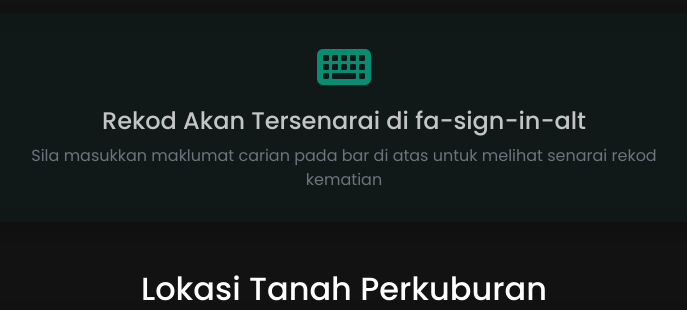
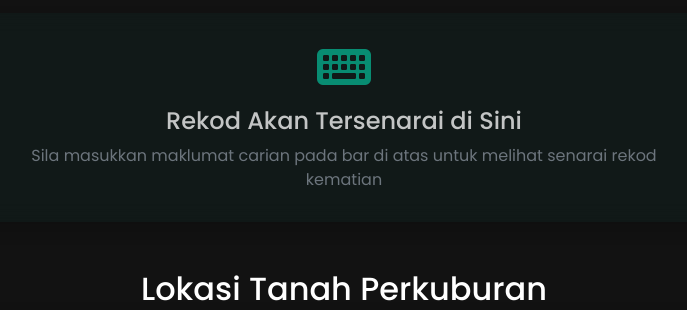
Before and after one commit to rvstanty/burial_map, a Flask app: page / in a window 1280 px wide. Shown: the part 715-1025 px from the top of the page, without its empty margins (296-983 px from the left). Run offline with Flask 3, Linux system fonts and the light colour scheme; some libraries are stand-ins or nearby versions.

Commit message:
new home designn

```diff
--- a/templates/home.html
+++ b/templates/home.html
@@ -206,7 +206,7 @@
             <div class="col-md-8">
                 <div class="search-status-box text-center shadow border-0" style="background: rgba(0, 255, 204, 0.03);">
                     <i class="fas fa-keyboard fa-3x text-cyan mb-3 opacity-50"></i>
-                    <h4 class="text-white opacity-75">Rekod Akan Tersenarai di fa-sign-in-alt</h4>
+                    <h4 class="text-white opacity-75">Rekod Akan Tersenarai di Sini</h4>
                     <p class="text-secondary mb-0">Sila masukkan maklumat carian pada bar di atas untuk melihat senarai rekod kematian</p>
                 </div>
             </div>
```
